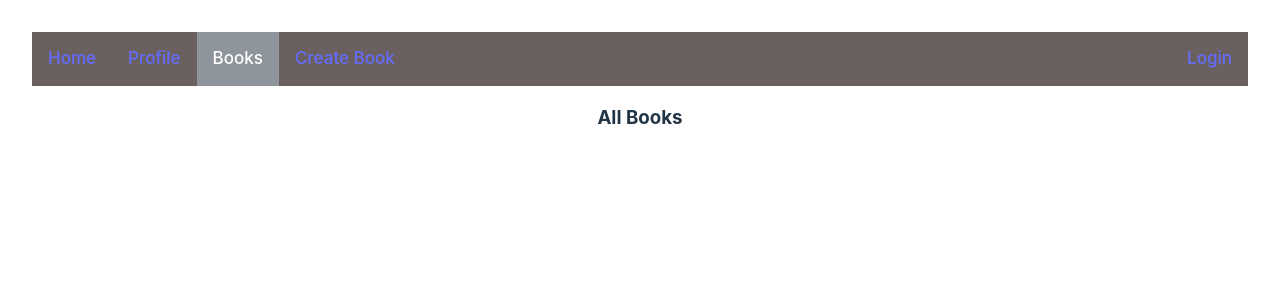
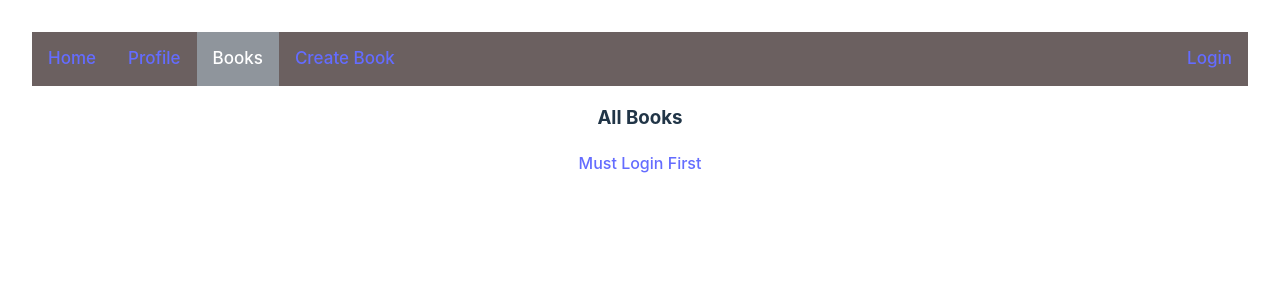
Before and after one commit to lasttycoon2506/book-store, a React (Vite) app in the folder client/: page /books in a window 1280 px wide. Shown: the top 300 px of the page. Built offline with nearby package versions, Linux system fonts and the light colour scheme; no server answers; what aws-amplify would draw is missing.

Commit message:
viewAllBooks auth-login

```diff
--- a/client/src/components/ViewAllBooks.tsx
+++ b/client/src/components/ViewAllBooks.tsx
@@ -2,6 +2,7 @@ import { useEffect, useState } from "react";
 import { Database } from "../services/Database"
 import type { Book as BookModel} from "../models/model";
 import Book from "./Book";
+import { NavLink } from "react-router-dom";
 
 type ViewAllBooksProps = {
     database: Database;
@@ -19,6 +20,9 @@ export default function ViewAllBooks({database}: ViewAllBooksProps){
     }, []);
 
     function renderAllBooks() {
+        if (!database.isAuthorized()) {
+            return <NavLink to={"/login"}> Must Login First</NavLink>
+        }
         const bookList: any[] = [];
         if (books) {
             for(const book of books){
```
